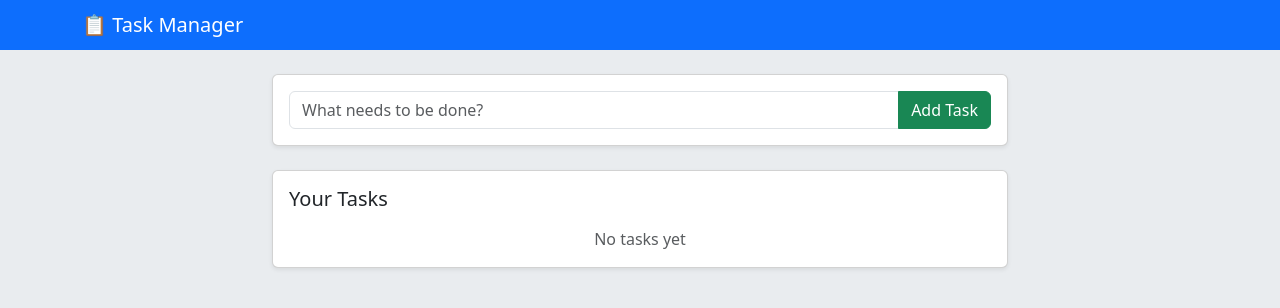
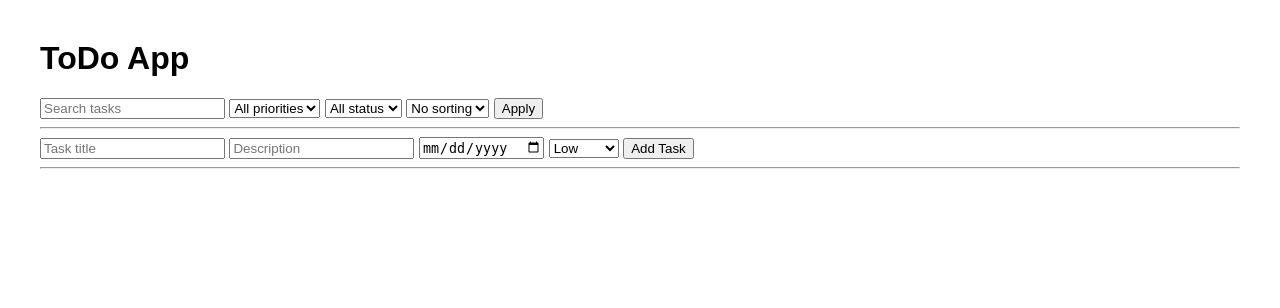
Before and after one commit to Majeed067/todo-app-cc302, a Flask app: template templates/index.html in a window 1280 px wide. Shown: the top 308 px of the page. Run offline with Flask 3, Linux system fonts and the light colour scheme; the template is opened without the code that fills it, so the values that code supplies are empty.

Commit message:
Refactor index.html for ToDo App layout and features
Updated the HTML structure and content for the ToDo App, including title change, styling, and task management elements.

```diff
--- a/templates/index.html
+++ b/templates/index.html
@@ -1,82 +1,79 @@
 <!DOCTYPE html>
-<html lang="en">
+<html>
 <head>
-    <meta charset="UTF-8">
-    <title>Task Manager</title>
+    <title>ToDo App</title>
+    <style>
+        body { font-family: Arial; margin: 40px; }
+        .done { text-decoration: line-through; color: gray; }
+        .task { margin-bottom: 10px; }
+    </style>
+</head>
+<body>
 
-    <!-- Bootstrap 5 -->
-    <link href="https://cdn.jsdelivr.net/npm/bootstrap@5.3.2/dist/css/bootstrap.min.css" rel="stylesheet">
-</head>
+<h1>ToDo App</h1>
 
-<body class="bg-body-secondary">
+<!-- SEARCH + FILTER + SORT -->
+<form method="get">
+    <input name="q" placeholder="Search tasks">
 
-<!-- Header -->
-<nav class="navbar navbar-dark bg-primary">
-    <div class="container">
-        <span class="navbar-brand mb-0 h1">📋 Task Manager</span>
-    </div>
-</nav>
+    <select name="priority">
+        <option value="">All priorities</option>
+        <option value="low">Low</option>
+        <option value="medium">Medium</option>
+        <option value="high">High</option>
+    </select>
 
-<div class="container mt-4">
-    <div class="row justify-content-center">
-        <div class="col-md-8">
+    <select name="status">
+        <option value="">All status</option>
+        <option value="todo">Todo</option>
+        <option value="done">Done</option>
+    </select>
 
-            <!-- Add Task Card -->
-            <div class="card shadow-sm mb-4">
-                <div class="card-body">
-                    <form action="/add" method="POST" class="input-group">
-                        <input type="text" name="todo" class="form-control" placeholder="What needs to be done?" required>
-                        <button class="btn btn-success">Add Task</button>
-                    </form>
-                </div>
-            </div>
+    <select name="sort">
+        <option value="">No sorting</option>
+        <option value="due_date">Due date</option>
+        <option value="priority">Priority</option>
+    </select>
 
-            <!-- Task List -->
-            <div class="card shadow-sm">
-                <div class="card-body">
-                    <h5 class="mb-3">Your Tasks</h5>
+    <button type="submit">Apply</button>
+</form>
 
-                    {% if todos %}
-                    <ul class="list-group list-group-flush">
-                        {% for todo in todos %}
-                        <li class="list-group-item">
+<hr>
 
-                            <div class="d-flex justify-content-between align-items-center">
-                                <div>
-                                    <span class="fw-bold me-2">{{ loop.index }}.</span>
-                                    {{ todo }}
-                                </div>
+<!-- ADD TASK -->
+<form method="post" action="/add">
+    <input name="title" placeholder="Task title" required>
+    <input name="description" placeholder="Description">
+    <input type="date" name="due_date">
 
-                                <div class="d-flex gap-2">
-                                    <!-- Update -->
-                                    <form action="/update/{{ loop.index0 }}" method="POST" class="d-flex gap-1">
-                                        <input type="text" name="todo"
-                                               class="form-control form-control-sm"
-                                               placeholder="Edit" required>
-                                        <button class="btn btn-outline-warning btn-sm">Save</button>
-                                    </form>
+    <select name="priority">
+        <option value="low">Low</option>
+        <option value="medium">Medium</option>
+        <option value="high">High</option>
+    </select>
 
-                                    <!-- Delete -->
-                                    <a href="/delete/{{ loop.index0 }}"
-                                       class="btn btn-outline-danger btn-sm">
-                                        Delete
-                                    </a>
-                                </div>
-                            </div>
+    <button>Add Task</button>
+</form>
 
-                        </li>
-                        {% endfor %}
-                    </ul>
-                    {% else %}
-                        <p class="text-muted text-center mb-0">No tasks yet</p>
-                    {% endif %}
+<hr>
 
-                </div>
-            </div>
+<!-- TASK LIST -->
+{% for todo in todos %}
+<div class="task">
+    <strong class="{{ 'done' if todo.status == 'done' else '' }}">
+        {{ todo.title }}
+    </strong>
 
-        </div>
-    </div>
+    <div>Description: {{ todo.description }}</div>
+    <div>Priority: {{ todo.priority }}</div>
+    <div>Due date: {{ todo.due_date or 'N/A' }}</div>
+    <div>Status: {{ todo.status }}</div>
+
+    <a href="/toggle/{{ loop.index0 }}">Toggle</a> |
+    <a href="/delete/{{ loop.index0 }}">Delete</a>
 </div>
+<hr>
+{% endfor %}
 
 </body>
 </html>
```
